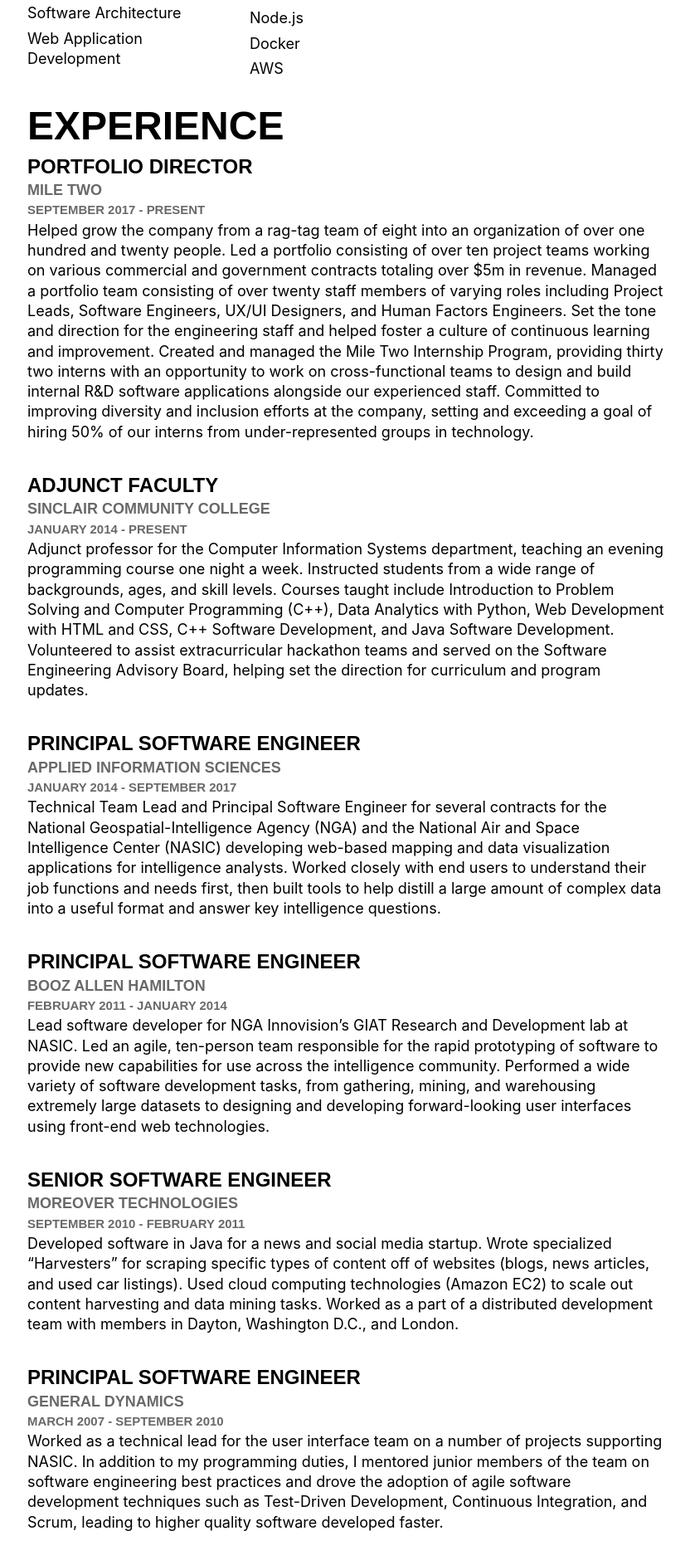
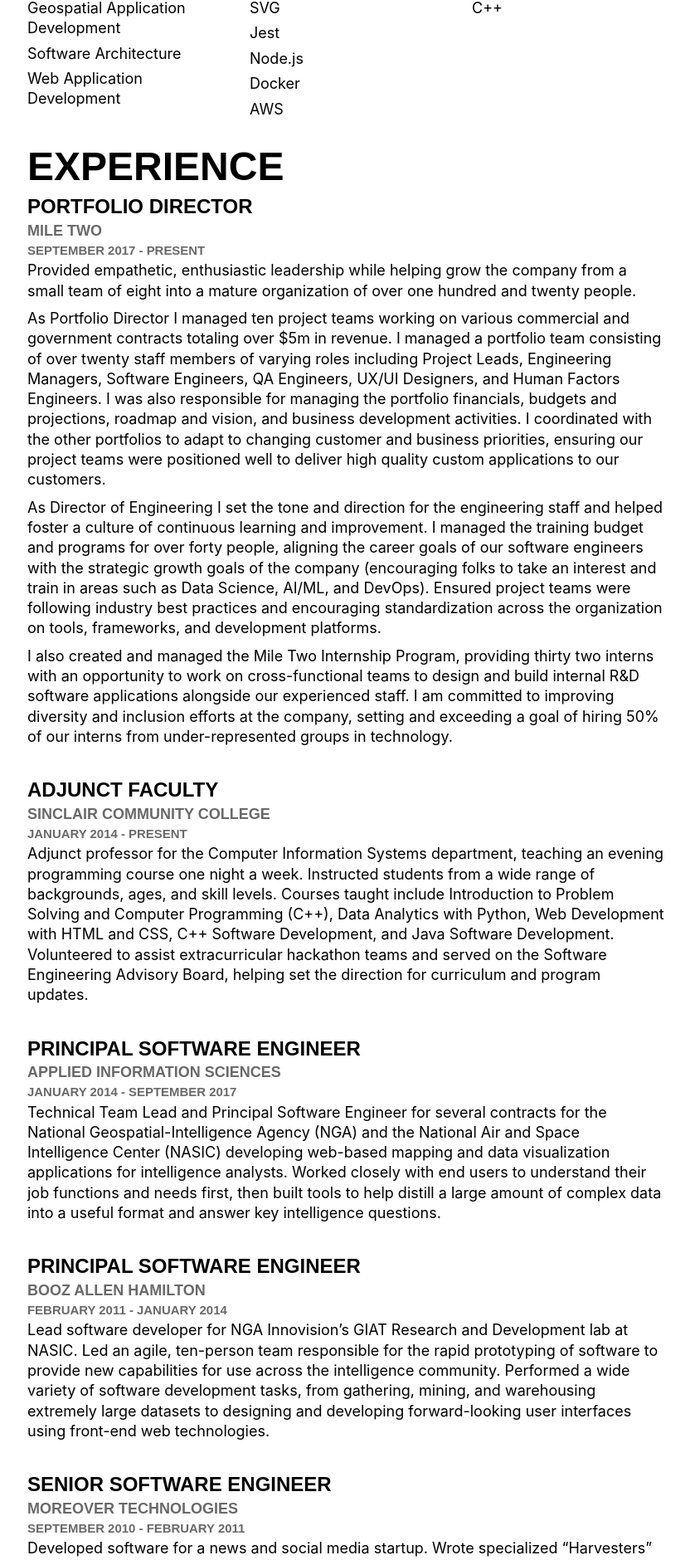
Before and after one commit to bowmanmc/www.itschilitime.com, a Next.js app: page /resume in a window 1280 px wide. Shown: the part 881-2761 px from the top of the page at 83% size, without its empty margins (223-1055 px from the left). Built offline with nearby package versions, Linux system fonts and the light colour scheme; a web font is replaced by a local one.

Commit message:
resume updates

```diff
--- a/components/ResumeExperience.js
+++ b/components/ResumeExperience.js
@@ -2,14 +2,14 @@
 
 
 const ResumeExperience = (props) => {
-    const {company, title, start, end, description} = props;
+    const {company, title, start, end, children} = props;
 
     return (
         <div className="ResumeExperience">
             <h3>{title}</h3>
             <h4>{company}</h4>
             <h5>{start} - {end}</h5>
-            <p>{description}</p>
+            {children}
         </div>
     );
 };
--- a/pages/resume.js
+++ b/pages/resume.js
@@ -17,31 +17,16 @@
                 <section className="Resume__summary">
                     <h2>Summary</h2>
                     <p>
-                        I am an experienced engineering manager, technical team lead,
-                        application architect, fullstack software engineer, and educator
-                        from Dayton, Ohio, with expertise in delivering web-based data
-                        visualization applications to a wide variety of commercial and
-                        government clients. I am passionate about growing high performing
-                        engineering teams and working with them to unlock their potential
-                        to build maintainable software applications that delight end-users.
+                        I am an experienced engineering manager, technical team lead, application architect, fullstack software engineer, and educator from Dayton, Ohio, with expertise in delivering web-based data visualization applications to a wide variety of commercial and government clients. I am passionate about growing high performing engineering teams and working with them to unlock their potential to build maintainable software applications that delight end-users.
                     </p>
                     <p>
-                        For the last four years, I’ve worked at Mile Two, a young custom software
-                        design and development company. Currently, I am responsible for recruiting,
-                        leading, and mentoring an engineering staff of over twenty five,
-                        and overseeing the execution of ten project teams totaling over $5m in revenue.
+                        For the past four years, I’ve been at Mile Two, a young custom software design and development company, working with the founders to build out and grow a world class engineering team. I’ve been responsible for recruiting, hiring, leading, managing, and coaching a group of nearly sixty software engineers with diverse backgrounds and experience levels to perform at their best and collaborate as a team to deliver exceptional value for Mile Two’s clients.
                     </p>
                     <p>
-                        To help facilitate Mile Two’s rapid growth, I created the Mile Two Internship Program,
-                        building it up over the last four years into one of the top internship programs
-                        in the Dayton area. To date, we’ve brought thirty two interns through the program
-                        and offered full time positions to nineteen of them.
+                        To help facilitate Mile Two’s rapid growth, I created the Mile Two Internship Program, building it up over the last four years into one of the top internship programs in the Dayton area. To date, we’ve brought thirty two interns through the program and offered full time positions to nineteen of them.
                     </p>
                     <p>
-                        Since 2014 I have taught evening Computer Science courses at Sinclair Community College.
-                        I love helping students take their first steps towards a career in computer programming
-                        and am excited to see them entering the workforce (and have even had the pleasure of
-                        hiring a few of them).
+                        Since 2014 I have taught evening Computer Science courses at Sinclair Community College. I love helping students take their first steps towards a career in computer programming and am excited to see them entering the workforce (and have even had the pleasure of hiring a few of them).
                     </p>
                 </section>
 
@@ -93,31 +78,27 @@
                         company="Mile Two"
                         title="Portfolio Director"
                         start="September 2017"
-                        end="Present"
-                        description={`
-                        Helped grow the company from a rag-tag team of eight
-                        into an organization of over one hundred and twenty people.
-                        Led a portfolio consisting of over ten project teams working on
-                        various commercial and government contracts totaling over $5m in revenue.
-                        Managed a portfolio team consisting of over twenty staff members of
-                        varying roles including Project Leads, Software Engineers, UX/UI Designers,
-                        and Human Factors Engineers. Set the tone and direction for the
-                        engineering staff and helped foster a culture of continuous learning
-                        and improvement. Created and managed the Mile Two Internship Program,
-                        providing thirty two interns with an opportunity to work on cross-functional
-                        teams to design and build internal R&D software applications alongside
-                        our experienced staff. Committed to improving diversity and inclusion
-                        efforts at the company, setting and exceeding a goal of hiring 50%
-                        of our interns from under-represented groups in technology.
-                        `}
-                    />
+                        end="Present">
+                        <p>
+                            Provided empathetic, enthusiastic leadership while helping grow the company from a small team of eight into a mature organization of over one hundred and twenty people.
+                        </p>
+                        <p>
+                            As Portfolio Director I managed ten project teams working on various commercial and government contracts totaling over $5m in revenue. I managed a portfolio team consisting of over twenty staff members of varying roles including Project Leads, Engineering Managers, Software Engineers, QA Engineers, UX/UI Designers, and Human Factors Engineers. I was also responsible for managing the portfolio financials, budgets and projections, roadmap and vision, and business development activities. I coordinated with the other portfolios to adapt to changing customer and business priorities, ensuring our project teams were positioned well to deliver high quality custom applications to our customers.
+                        </p>
+                        <p>
+                            As Director of Engineering I set the tone and direction for the engineering staff and helped foster a culture of continuous learning and improvement. I managed the training budget and programs for over forty people, aligning the career goals of our software engineers with the strategic growth goals of the company (encouraging folks to take an interest and train in areas such as Data Science, AI/ML, and DevOps). Ensured project teams were following industry best practices and encouraging standardization across the organization on tools, frameworks, and development platforms.
+                        </p>
+                        <p>
+                            I also created and managed the Mile Two Internship Program, providing thirty two interns with an opportunity to work on cross-functional teams to design and build internal R&D software applications alongside our experienced staff. I am committed to improving diversity and inclusion efforts at the company, setting and exceeding a goal of hiring 50% of our interns from under-represented groups in technology.
+                        </p>
+                    </ResumeExperience>
 
                     <ResumeExperience
                         company="Sinclair Community College"
                         title="Adjunct Faculty"
                         start="January 2014"
-                        end="Present"
-                        description={`
+                        end="Present">
+                        <p>
                             Adjunct professor for the Computer Information Systems
                             department, teaching an evening programming course one night a
                             week. Instructed students from a wide range of backgrounds,
@@ -128,120 +109,78 @@
                             Volunteered to assist extracurricular hackathon
                             teams and served on the Software Engineering Advisory Board,
                             helping set the direction for curriculum and program updates.
-                        `}
-                    />
+                        </p>
+                    </ResumeExperience>
 
                     <ResumeExperience
                         company="Applied Information Sciences"
                         title="Principal Software Engineer"
                         start="January 2014"
-                        end="September 2017"
-                        description={`
-    Technical Team Lead and
-    Principal Software Engineer for
-    several contracts for the National Geospatial-Intelligence
-    Agency (NGA) and the National Air and Space Intelligence Center
-    (NASIC) developing web-based mapping and data visualization
-    applications for intelligence analysts. Worked closely with end
-    users to understand their job functions and needs first, then
-    built tools to help distill a large amount of complex data into
-    a useful format and answer key intelligence questions.
-                        `}
-                    />
+                        end="September 2017">
+                        <p>
+                            Technical Team Lead and Principal Software Engineer for several contracts for the National Geospatial-Intelligence Agency (NGA) and the National Air and Space Intelligence Center (NASIC) developing web-based mapping and data visualization applications for intelligence analysts. Worked closely with end users to understand their job functions and needs first, then built tools to help distill a large amount of complex data into a useful format and answer key intelligence questions.
+                        </p>
+                    </ResumeExperience>
 
                     <ResumeExperience
                         company="Booz Allen Hamilton"
                         title="Principal Software Engineer"
                         start="February 2011"
-                        end="January 2014"
-                        description={`
-    Lead software developer for NGA
-    Innovision’s GIAT Research and Development lab at NASIC. Led an
-    agile, ten-person team responsible for the rapid prototyping of
-    software to provide new capabilities for use across the
-    intelligence community. Performed a wide variety of software
-    development tasks, from gathering, mining, and warehousing
-    extremely large datasets to designing and developing
-    forward-looking user interfaces using front-end web
-    technologies.
-                        `}
-                    />
+                        end="January 2014">
+                        <p>
+                            Lead software developer for NGA Innovision’s GIAT Research and Development lab at NASIC. Led an agile, ten-person team responsible for the rapid prototyping of software to provide new capabilities for use across the intelligence community. Performed a wide variety of software development tasks, from gathering, mining, and warehousing extremely large datasets to designing and developing forward-looking user interfaces using front-end web technologies.
+                        </p>
+                    </ResumeExperience>
 
                     <ResumeExperience
                         company="Moreover Technologies"
                         title="Senior Software Engineer"
                         start="September 2010"
-                        end="February 2011"
-                        description={`
-    Developed software in Java for a news and social media startup.
-    Wrote specialized “Harvesters” for scraping specific types of
-    content off of websites (blogs, news articles, and used car
-    listings). Used cloud computing technologies (Amazon EC2) to
-    scale out content harvesting and data mining tasks. Worked as a
-    part of a distributed development team with members in Dayton,
-    Washington D.C., and London.
-                        `}
-                    />
+                        end="February 2011">
+                        <p>
+                        Developed software for a news and social media startup. Wrote specialized “Harvesters” for scraping specific types of content off of websites (news articles and used car listings). Utilized cloud computing technologies (Amazon EC2) to scale out content harvesting and mining tasks.
+                        </p>
+                    </ResumeExperience>
 
                     <ResumeExperience
                         company="General Dynamics"
                         title="Principal Software Engineer"
                         start="March 2007"
-                        end="September 2010"
-                        description={`
-    Worked as a technical lead for the
-    user interface team on a number of projects supporting NASIC. In
-    addition to my programming duties, I mentored junior members of
-    the team on software engineering best practices and drove the
-    adoption of agile software development techniques such as
-    Test-Driven Development, Continuous Integration, and Scrum,
-    leading to higher quality software developed faster.
-                        `}
-                    />
+                        end="September 2010">
+                        <p>
+                            Worked as a technical team lead on a number of projects supporting the National Air and Space Intelligence Center (NASIC) at Wright Patterson Air Force Base. In addition to my programming duties, I mentored junior members of the team on software engineering best practices and drove the adoption of agile software development techniques such as Test Driven Development, Continuous Integration, and Scrum, leading to higher quality software developed faster. Subject matter expert on developing web-based data visualization applications for intelligence analysts.
+                        </p>
+                    </ResumeExperience>
 
                     <ResumeExperience
                         company="Engyro"
                         title="Senior Software Engineer"
                         start="March 2006"
-                        end="March 2007"
-                        description={`
-    Developed several of the Engyro non-Windows monitoring agents
-    for Microsoft's System Center Operations Manager, allowing
-    customers to monitor their Linux/Unix servers and software
-    (such as Apache HTTPD and Oracle DBMS) alongside their Microsoft
-    assets. Worked in a very dynamic environment where schedules and
-    features were constantly changing based upon customer feedback
-    and needs. Engyro was acquired by Microsoft in March 2007.
-                        `}
-                    />
+                        end="March 2007">
+                        <p>
+                            Developed several of the Engyro non-Windows monitoring agents for Microsoft's System Center Operations Manager, allowing customers to monitor their Linux/Unix servers and software (such as Apache HTTPD and Oracle DBMS) alongside their Microsoft assets. Worked in a very dynamic environment where schedules and features were constantly changing based upon customer feedback and needs. Engyro was acquired by Microsoft in March 2007.
+                        </p>
+                    </ResumeExperience>
 
                     <ResumeExperience
                         company="Red Hat"
                         title="Software Engineer"
                         start="August 2004"
-                        end="March 2006"
-                        description={`
-    Worked on the Red Hat Network Satellite Server product helping to
-    deliver bug fixes and new features to customers on a tight release
-    schedule. I worked on the server-side team, responsible for developing
-    the web interface and APIs to allow system administrators to update
-    and manage a large network of Red Hat Linux machines easily. Day to
-    day activities consisted of writing code for the Java based web
-    application, documenting code and best practices, writing test plans,
-    preparing level of effort time estimates for project management, and
-    helping team members debug code.
-                        `}
-                    />
+                        end="March 2006">
+                        <p>
+                            Worked on the Red Hat Network Satellite Server product helping to deliver bug fixes and new features to customers on a tight release schedule. I worked on the server-side team, responsible for developing the web interface and APIs to allow system administrators to update and manage a large network of Red Hat Linux machines easily. Day to day activities consisted of writing code for the Java based web application, documenting code and best practices, writing test plans, preparing level of effort time estimates for project management, and helping team members debug code.
+                        </p>
+                    </ResumeExperience>
 
                     <ResumeExperience
                         company="Belcan"
                         title="Web Developer"
                         start="June 2001"
-                        end="August 2004"
-                        description={`
-    Developed and maintained corporate intranet site.
-                        `}
-                    />
+                        end="August 2004">
+                        <p>
+                            Responsible for intranet design, development, and maintenance. This involved prioritizing project requests from multiple customers, developing prototypes and collecting feedback, determining time and resource estimations, implementing the project, and maintaining the site after completion. Led a team of three web developers and was responsible for delegating tasks and responsibilities to members as projects were received from customers. Among sites developed were a document management system for ISO documentation, a portal providing news and company information, and a group management site providing dynamic workstation assignments, news and announcements, tips and tricks, and up- to-date software reference information.
+                        </p>
+                    </ResumeExperience>
                 </section>
 
                 <section className="Resume__community">
--- a/sass/components/ResumeExperience.scss
+++ b/sass/components/ResumeExperience.scss
@@ -13,6 +13,6 @@
     }
 
     p {
-        margin: 0;
+        margin: 0 0 0.5em 0;
     }
 }
```
Lines whose indentation alone changed are shown as unchanged.
